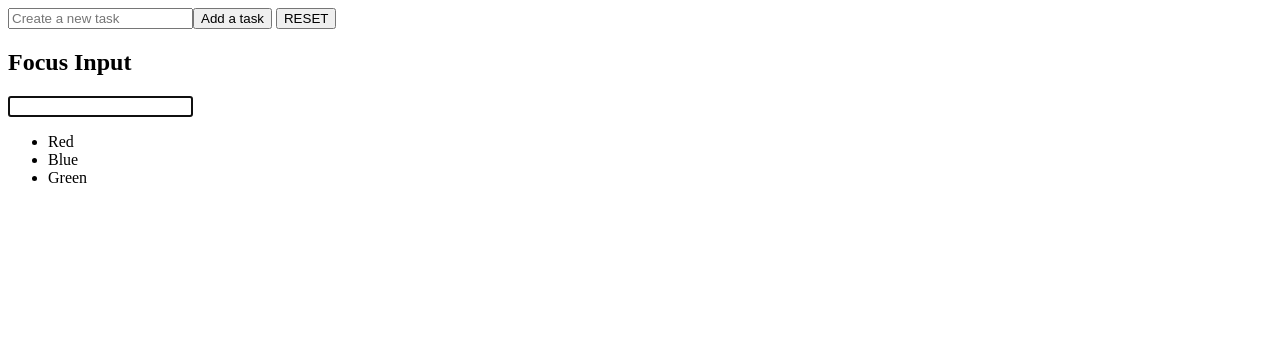
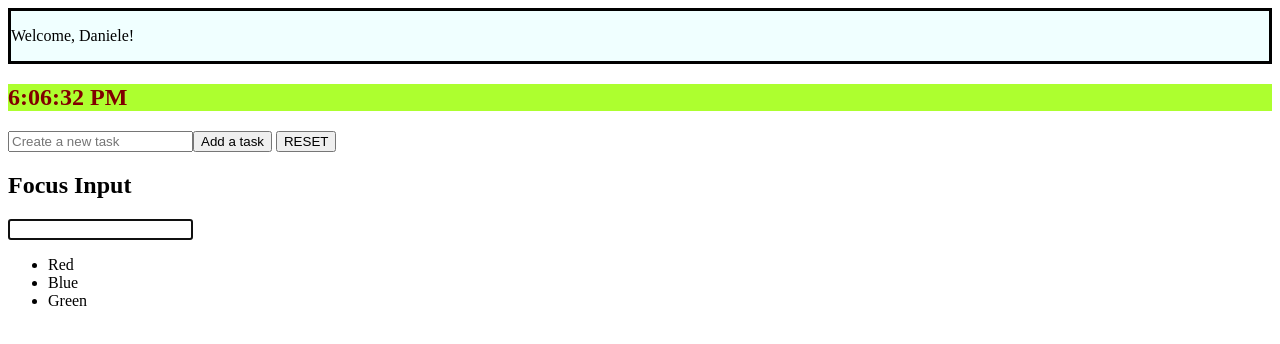
Before and after one commit to delisnt/esercizi, a React (Vite) app in the folder first-react/: page / in a window 1280 px wide. Shown: the top 344 px of the page. Built offline with nearby package versions, Linux system fonts and the light colour scheme.

Commit message:
styling components

```diff
--- /dev/null
+++ b/first-react/src/Clock.scss
@@ -0,0 +1,6 @@
+.clock {
+    background-color: greenyellow;
+    h2 {
+        color: maroon;
+    }
+}
--- a/first-react/src/components/App.jsx
+++ b/first-react/src/components/App.jsx
@@ -1,11 +1,13 @@
 import Colors from "./Colors";
 import Counter from "./Counter";
 import FocusableInput from "./FocusableInput";
+import Clock from "./Clock"
 import Login from "./Login";
 import LoginForm from "./LoginForm";
 import TodoList from "./TodoList";
 import UncontrolledLogin from "./UncontrolledLogin";
 import React from "react";
+import Welcome from "./Welcome";
 
 function App() {
   function handleLogin({ username, password }) {
@@ -15,13 +17,17 @@ function App() {
 
   return (
     <React.StrictMode>
-      <TodoList/>
+      <Welcome name="Daniele" />
+      <Clock />
+      <TodoList />
       <FocusableInput />
-      <Colors colors={[
-        {name: 'Red', id: 1},
-        {name: 'Blue', id: 2},
-        {name: 'Green', id: 3}
-      ]}/>
+      <Colors
+        colors={[
+          { name: "Red", id: 1 },
+          { name: "Blue", id: 2 },
+          { name: "Green", id: 3 },
+        ]}
+      />
     </React.StrictMode>
   );
 }
--- a/first-react/src/components/Clock.jsx
+++ b/first-react/src/components/Clock.jsx
@@ -13,7 +13,7 @@ function Clock() {
 
     }, [])
   return (
-    <div>
+    <div className='clock'>
         <h2>{date.toLocaleTimeString()}</h2>
     </div>
   )
--- a/first-react/src/components/Welcome.jsx
+++ b/first-react/src/components/Welcome.jsx
@@ -2,7 +2,7 @@ import Age from "./Age"
 
 function Welcome(props) {
   return (
-    <div>
+    <div className="welcome">
     <p>Welcome, {props.name}!</p>
     {props.age >= 18 && <Age age={props.age}/>}
     {Boolean(props.age) && <Age age={props.age}/>}
--- /dev/null
+++ b/first-react/src/index.css
@@ -0,0 +1,4 @@
+.welcome {
+    background-color: azure;
+    border: 3px solid black;
+}
--- a/first-react/src/index.jsx
+++ b/first-react/src/index.jsx
@@ -1,5 +1,7 @@
 import App from "./components/App";
 import { createRoot } from "react-dom/client";
+import "./index.css"
+import './Clock.scss'
 
 
 const rootElement = document.getElementById('root')
```
Also changed, not shown: first-react/tailwind.config.js (added, +8 -0 lines).
